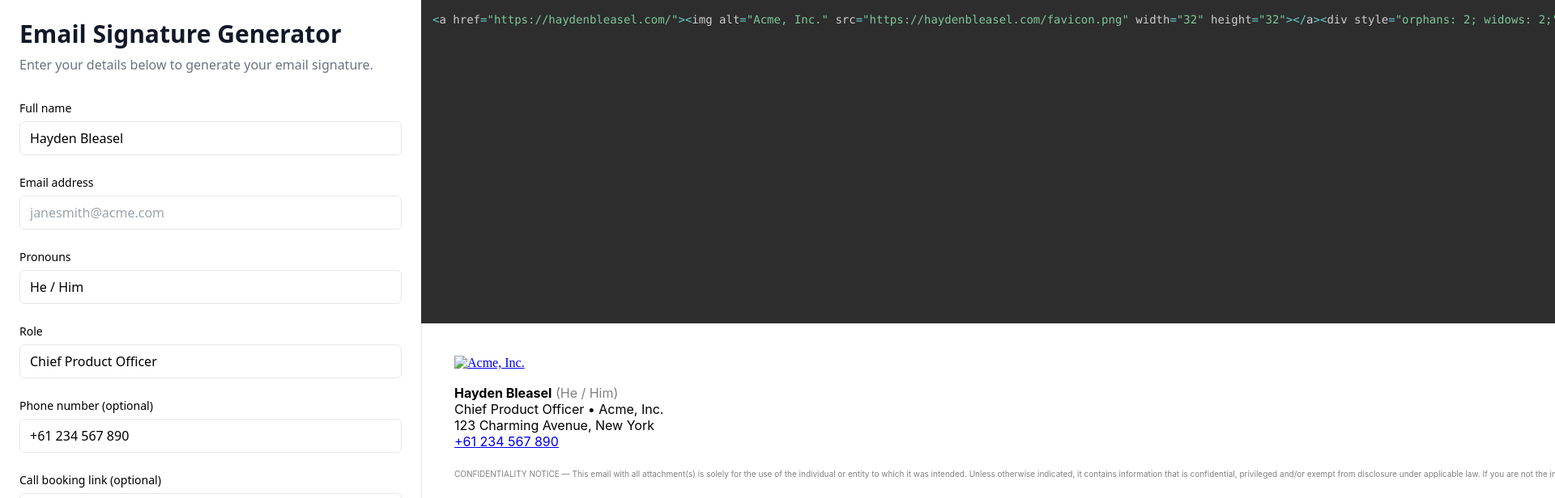
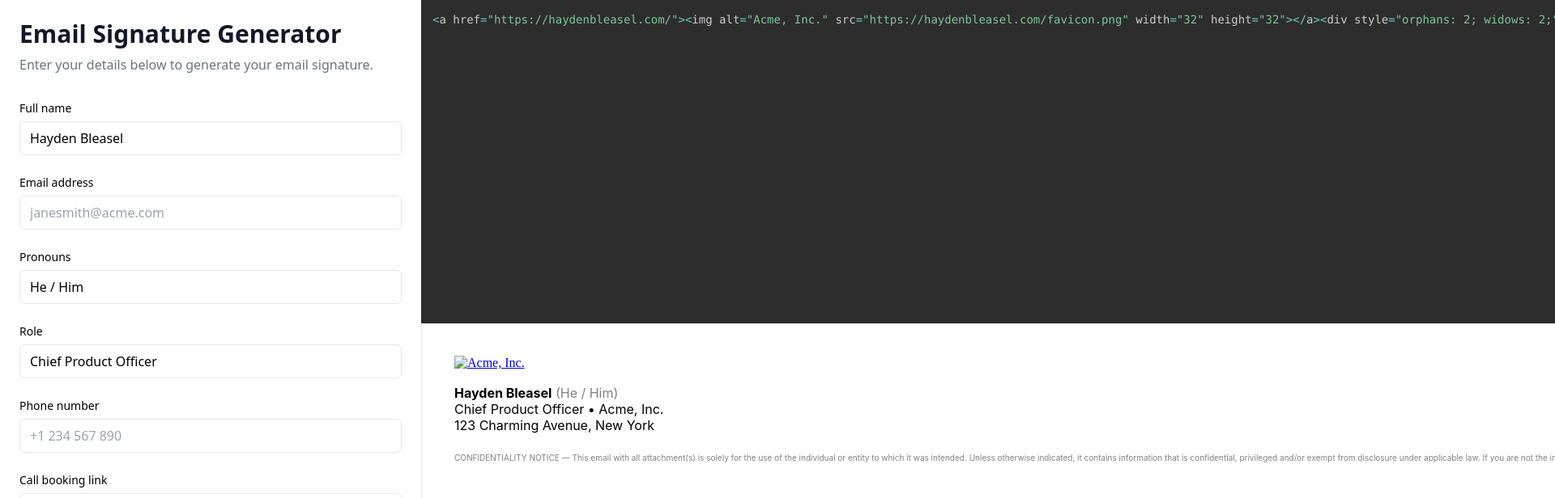
Before and after one commit to haydenbleasel/hancock, a Next.js app: page / in a window 1280 px wide. Shown: the top 616 px of the page at 81% size, 1920 px wide, since content can reach past the window. Built offline with nearby package versions, Linux system fonts and the light colour scheme.

Commit message:
Misc cleanup and improvements

```diff
--- /dev/null
+++ b/components/textarea.tsx
@@ -0,0 +1,28 @@
+import type { FC, HTMLProps } from 'react';
+import slugify from 'slugify';
+
+type TextareaProps = HTMLProps<HTMLTextAreaElement> & {
+  onChangeText: (text: string) => void;
+  label: string;
+};
+
+const Textarea: FC<TextareaProps> = ({ label, onChangeText, ...props }) => {
+  const id = slugify(label, { strict: true, lower: true });
+
+  return (
+    <div className="relative">
+      <label className="mb-[6px] block text-sm font-medium" htmlFor={id}>
+        {label}
+      </label>
+      <textarea
+        required
+        className="block max-h-[300px] min-h-[100px] w-full resize-y rounded-md border border-gray-200 bg-white px-3 py-2"
+        onChange={({ target }) => onChangeText(target.value)}
+        {...props}
+        id={id}
+      />
+    </div>
+  );
+};
+
+export default Textarea;
--- a/pages/index.tsx
+++ b/pages/index.tsx
@@ -5,6 +5,7 @@ import { Prism as SyntaxHighlighter } from 'react-syntax-highlighter';
 import { tomorrow } from 'react-syntax-highlighter/dist/cjs/styles/prism';
 import { encode } from 'he';
 import Input from '../components/input';
+import Textarea from '../components/textarea';
 
 const defaultFontStack = [
   'Inter',
@@ -28,7 +29,7 @@ const Home: NextPage = () => {
   const [email, setEmail] = useState<string>('');
   const [pronouns, setPronouns] = useState<string>('He / Him');
   const [role, setRole] = useState<string>('Chief Product Officer');
-  const [phone, setPhone] = useState<string>('+61 234 567 890');
+  const [phone, setPhone] = useState<string>('');
   const [bookingLink, setBookingLink] = useState<string>('');
   const [company, setCompany] = useState<string>('Acme, Inc.');
   const [address, setAddress] = useState<string>(
@@ -42,7 +43,6 @@ const Home: NextPage = () => {
     `CONFIDENTIALITY NOTICE — This email with all attachment(s) is solely for the use of the individual or entity to which it was intended. Unless otherwise indicated, it contains information that is confidential, privileged and/or exempt from disclosure under applicable law. If you are not the intended recipient, any disclosure, copying, distribution, or action taken based on this email is strictly prohibited. If you have received this email in error, please notify the sender of the error and delete the email. Thank you.`
   );
   const [fontStack, setFontStack] = useState<string>(defaultFontStack);
-
   const signature: string[] = [];
 
   if (logo) {
@@ -217,7 +217,7 @@ const Home: NextPage = () => {
           />
 
           <Input
-            label="Phone number (optional)"
+            label="Phone number"
             value={phone}
             onChangeText={setPhone}
             placeholder="+1 234 567 890"
@@ -225,7 +225,7 @@ const Home: NextPage = () => {
           />
 
           <Input
-            label="Call booking link (optional)"
+            label="Call booking link"
             value={bookingLink}
             onChangeText={setBookingLink}
             placeholder="https://example.com/booking"
@@ -261,7 +261,7 @@ const Home: NextPage = () => {
             type="url"
           />
 
-          <Input
+          <Textarea
             label="Footer"
             value={footer}
             onChangeText={setFooter}
```
